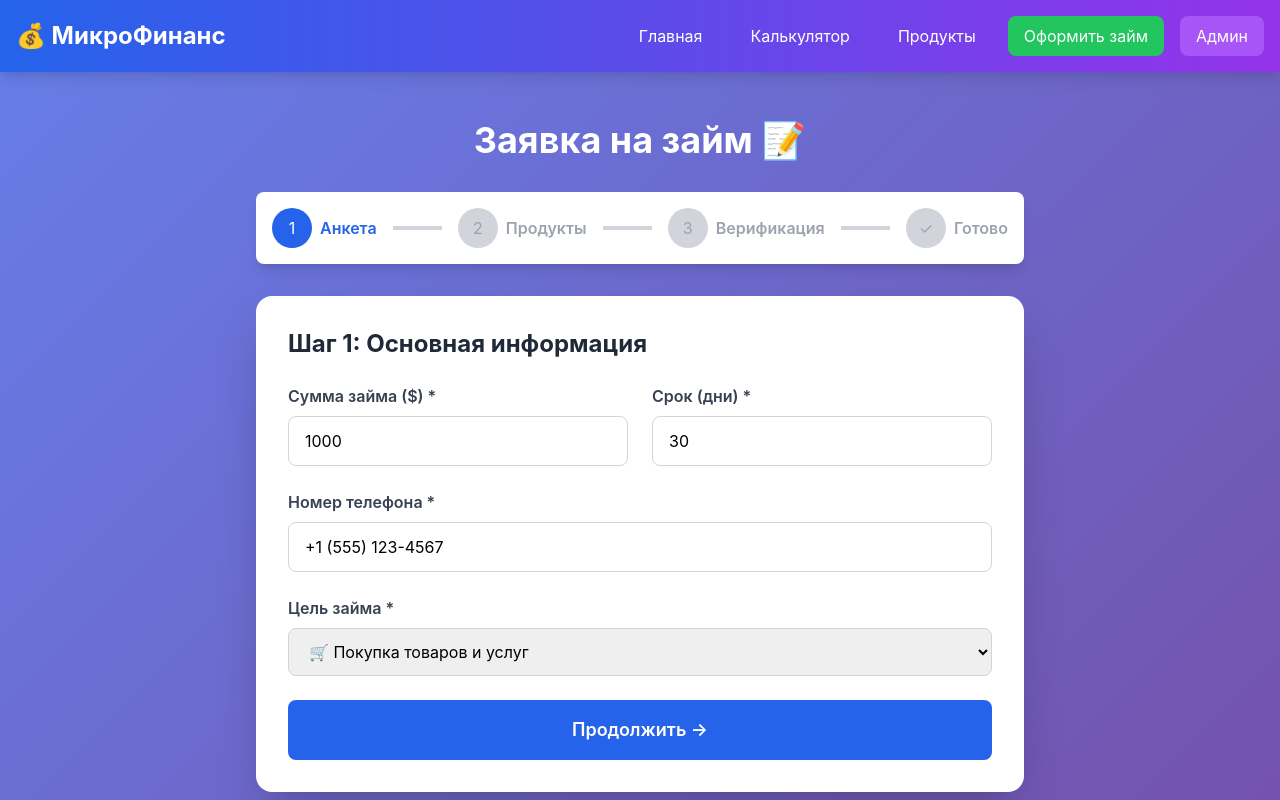
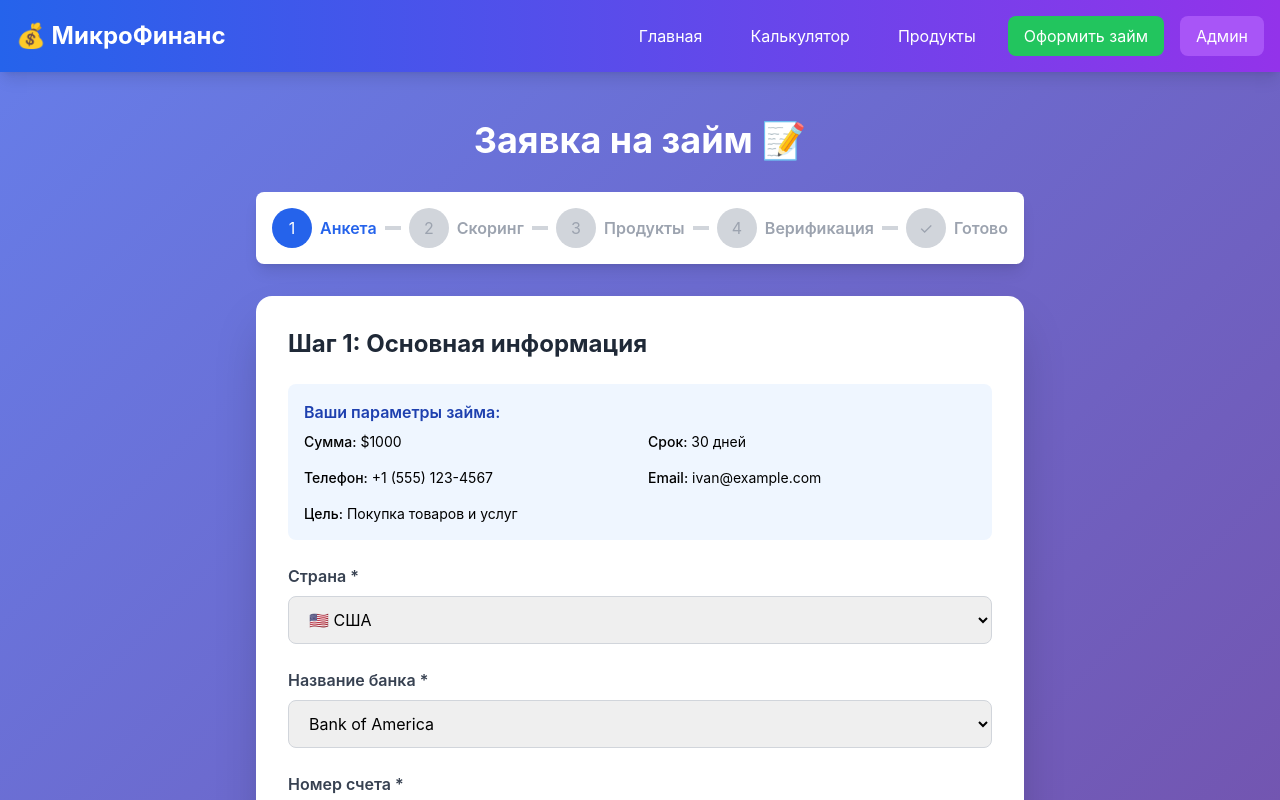
Before and after one commit to ioanngrigorev/microfinance-frontend, a React (Vite) app: page /application in a window 1280 px wide. Shown: the top 800 px of the page. Built offline with nearby package versions, Linux system fonts and the light colour scheme.

Commit message:
Simplify application form and add scoring page with 5-step flow

```diff
--- a/src/pages/ApplicationPage.jsx
+++ b/src/pages/ApplicationPage.jsx
@@ -261,6 +261,16 @@ function ApplicationPage() {
     setLoading(true)
 
     try {
+      // Переходим к скорингу
+      setStep(2)
+    } catch (error) {
+      setErrors({ submit: 'Ошибка при отправке заявки. Попробуйте позже.' })
+    } finally {
+      setLoading(false)
+    }
+  }
+
+  const handleScoringComplete = () => {
     // Моковые данные для демо
     const mockProducts = [
       {
@@ -293,17 +303,12 @@ function ApplicationPage() {
     ]
 
     setProducts(mockProducts)
-      setStep(2)
-    } catch (error) {
-      setErrors({ submit: 'Ошибка при отправке заявки. Попробуйте позже.' })
-    } finally {
-      setLoading(false)
-    }
+    setStep(3)
   }
 
   const handleProductSelect = (product) => {
     setSelectedProduct(product)
-    setStep(3)
+    setStep(4)
   }
 
   const validateStep3 = () => {
@@ -323,7 +328,7 @@ function ApplicationPage() {
     try {
       // Моковая отправка для демо
       setTimeout(() => {
-        setStep(4)
+        setStep(5)
         setLoading(false)
       }, 1000)
     } catch (error) {
@@ -348,26 +353,34 @@ function ApplicationPage() {
               </div>
               <span className="ml-2 font-semibold hidden md:inline">Анкета</span>
             </div>
-            <div className={`flex-1 h-1 mx-4 ${step >= 2 ? 'bg-blue-600' : 'bg-gray-300'}`}></div>
+            <div className={`flex-1 h-1 mx-2 ${step >= 2 ? 'bg-blue-600' : 'bg-gray-300'}`}></div>
 
             <div className={`flex items-center ${step >= 2 ? 'text-blue-600' : 'text-gray-400'}`}>
               <div className={`w-10 h-10 rounded-full flex items-center justify-center ${step >= 2 ? 'bg-blue-600 text-white' : 'bg-gray-300'}`}>
                 2
               </div>
-              <span className="ml-2 font-semibold hidden md:inline">Продукты</span>
+              <span className="ml-2 font-semibold hidden md:inline">Скоринг</span>
             </div>
-            <div className={`flex-1 h-1 mx-4 ${step >= 3 ? 'bg-blue-600' : 'bg-gray-300'}`}></div>
+            <div className={`flex-1 h-1 mx-2 ${step >= 3 ? 'bg-blue-600' : 'bg-gray-300'}`}></div>
 
             <div className={`flex items-center ${step >= 3 ? 'text-blue-600' : 'text-gray-400'}`}>
               <div className={`w-10 h-10 rounded-full flex items-center justify-center ${step >= 3 ? 'bg-blue-600 text-white' : 'bg-gray-300'}`}>
                 3
               </div>
+              <span className="ml-2 font-semibold hidden md:inline">Продукты</span>
+            </div>
+            <div className={`flex-1 h-1 mx-2 ${step >= 4 ? 'bg-blue-600' : 'bg-gray-300'}`}></div>
+
+            <div className={`flex items-center ${step >= 4 ? 'text-blue-600' : 'text-gray-400'}`}>
+              <div className={`w-10 h-10 rounded-full flex items-center justify-center ${step >= 4 ? 'bg-blue-600 text-white' : 'bg-gray-300'}`}>
+                4
+              </div>
               <span className="ml-2 font-semibold hidden md:inline">Верификация</span>
             </div>
-            <div className={`flex-1 h-1 mx-4 ${step >= 4 ? 'bg-blue-600' : 'bg-gray-300'}`}></div>
+            <div className={`flex-1 h-1 mx-2 ${step >= 5 ? 'bg-blue-600' : 'bg-gray-300'}`}></div>
 
-            <div className={`flex items-center ${step >= 4 ? 'text-green-600' : 'text-gray-400'}`}>
-              <div className={`w-10 h-10 rounded-full flex items-center justify-center ${step >= 4 ? 'bg-green-600 text-white' : 'bg-gray-300'}`}>
+            <div className={`flex items-center ${step >= 5 ? 'text-green-600' : 'text-gray-400'}`}>
+              <div className={`w-10 h-10 rounded-full flex items-center justify-center ${step >= 5 ? 'bg-green-600 text-white' : 'bg-gray-300'}`}>
                 ✓
               </div>
               <span className="ml-2 font-semibold hidden md:inline">Готово</span>
@@ -379,85 +392,74 @@ function ApplicationPage() {
         {step === 1 && (
           <div className="bg-white rounded-2xl shadow-2xl p-8">
             <h2 className="text-2xl font-bold text-gray-800 mb-6">Шаг 1: Основная информация</h2>
-            <form onSubmit={handleStep1Submit}>
-              <div className="grid grid-cols-1 md:grid-cols-2 gap-6 mb-6">
-                <div>
-                  <label className="block text-gray-700 font-semibold mb-2">
-                    Сумма займа ($) *
-                  </label>
-                  <input
-                    type="number"
-                    name="amount"
-                    value={formData.amount}
-                    onChange={handleChange}
-                    min="10"
-                    max="10000"
-                    className={`w-full px-4 py-3 border rounded-lg focus:ring-2 focus:ring-blue-500 ${errors.amount ? 'border-red-500' : 'border-gray-300'}`}
-                    required
-                  />
-                  {errors.amount && <p className="text-red-500 text-sm mt-1">{errors.amount}</p>}
+
+            {/* Отображение данных из калькулятора */}
+            <div className="bg-blue-50 rounded-lg p-4 mb-6">
+              <h4 className="font-semibold text-blue-800 mb-2">Ваши параметры займа:</h4>
+              <div className="grid grid-cols-2 gap-4 text-sm">
+                <div><span className="font-medium">Сумма:</span> ${formData.amount}</div>
+                <div><span className="font-medium">Срок:</span> {formData.termDays} дней</div>
+                <div><span className="font-medium">Телефон:</span> {formData.phoneNumber}</div>
+                <div><span className="font-medium">Email:</span> {formData.email}</div>
+                <div className="col-span-2"><span className="font-medium">Цель:</span> {formData.loanPurpose}</div>
+              </div>
             </div>
 
-                <div>
+            <form onSubmit={handleStep1Submit}>
+              <div className="mb-6">
                 <label className="block text-gray-700 font-semibold mb-2">
-                    Срок (дни) *
+                  Страна *
                 </label>
-                  <input
-                    type="number"
-                    name="termDays"
-                    value={formData.termDays}
-                    onChange={handleChange}
-                    min="1"
-                    max="365"
-                    className={`w-full px-4 py-3 border rounded-lg focus:ring-2 focus:ring-blue-500 ${errors.termDays ? 'border-red-500' : 'border-gray-300'}`}
+                <select
+                  name="country"
+                  value={formData.country}
+                  onChange={handleCountryChange}
+                  className={`w-full px-4 py-3 border rounded-lg focus:ring-2 focus:ring-blue-500 ${errors.country ? 'border-red-500' : 'border-gray-300'}`}
                   required
-                  />
-                  {errors.termDays && <p className="text-red-500 text-sm mt-1">{errors.termDays}</p>}
-                </div>
+                >
+                  {Object.entries(countriesAndBanks).map(([code, data]) => (
+                    <option key={code} value={code}>
+                      {data.name}
+                    </option>
+                  ))}
+                </select>
+                {errors.country && <p className="text-red-500 text-sm mt-1">{errors.country}</p>}
               </div>
 
               <div className="mb-6">
                 <label className="block text-gray-700 font-semibold mb-2">
-                  Номер телефона *
+                  Название банка *
                 </label>
-                <input
-                  type="tel"
-                  name="phoneNumber"
-                  value={formData.phoneNumber}
+                <select
+                  name="bankName"
+                  value={formData.bankName}
                   onChange={handleChange}
-                  placeholder="+1 (555) 123-4567"
-                  className={`w-full px-4 py-3 border rounded-lg focus:ring-2 focus:ring-blue-500 ${errors.phoneNumber ? 'border-red-500' : 'border-gray-300'}`}
+                  className={`w-full px-4 py-3 border rounded-lg focus:ring-2 focus:ring-blue-500 ${errors.bankName ? 'border-red-500' : 'border-gray-300'}`}
                   required
-                />
-                {errors.phoneNumber && <p className="text-red-500 text-sm mt-1">{errors.phoneNumber}</p>}
+                >
+                  {countriesAndBanks[formData.country]?.banks.map((bank, index) => (
+                    <option key={index} value={bank}>
+                      {bank}
+                    </option>
+                  ))}
+                </select>
+                {errors.bankName && <p className="text-red-500 text-sm mt-1">{errors.bankName}</p>}
               </div>
 
               <div className="mb-6">
                 <label className="block text-gray-700 font-semibold mb-2">
-                  Цель займа *
+                  Номер счета *
                 </label>
-                <select
-                  name="loanPurpose"
-                  value={formData.loanPurpose}
+                <input
+                  type="text"
+                  name="accountNumber"
+                  value={formData.accountNumber}
                   onChange={handleChange}
-                  className={`w-full px-4 py-3 border rounded-lg focus:ring-2 focus:ring-blue-500 ${errors.loanPurpose ? 'border-red-500' : 'border-gray-300'}`}
+                  placeholder="Введите номер банковского счета"
+                  className={`w-full px-4 py-3 border rounded-lg focus:ring-2 focus:ring-blue-500 ${errors.accountNumber ? 'border-red-500' : 'border-gray-300'}`}
                   required
-                >
-                  <option value="">Выберите цель займа</option>
-                  <option value="Покупка товаров и услуг">🛒 Покупка товаров и услуг</option>
-                  <option value="Медицинские расходы">🏥 Медицинские расходы</option>
-                  <option value="Образование">🎓 Образование</option>
-                  <option value="Ремонт дома/квартиры">🏠 Ремонт дома/квартиры</option>
-                  <option value="Покупка автомобиля">🚗 Покупка автомобиля</option>
-                  <option value="Свадьба">💒 Свадьба</option>
-                  <option value="Отпуск/путешествие">✈️ Отпуск/путешествие</option>
-                  <option value="Бизнес-нужды">💼 Бизнес-нужды</option>
-                  <option value="Погашение других долгов">💳 Погашение других долгов</option>
-                  <option value="Непредвиденные расходы">⚡ Непредвиденные расходы</option>
-                  <option value="Покупка техники">📱 Покупка техники</option>
-                  <option value="Другое">📝 Другое</option>
-                </select>
-                {errors.loanPurpose && <p className="text-red-500 text-sm mt-1">{errors.loanPurpose}</p>}
+                />
+                {errors.accountNumber && <p className="text-red-500 text-sm mt-1">{errors.accountNumber}</p>}
               </div>
 
               {errors.submit && (
@@ -471,16 +473,73 @@ function ApplicationPage() {
                 disabled={loading}
                 className="w-full bg-blue-600 hover:bg-blue-700 text-white py-4 rounded-lg text-lg font-semibold transition disabled:opacity-50"
               >
-                {loading ? 'Обработка...' : 'Продолжить →'}
+                {loading ? 'Отправка на рассмотрение...' : 'Отправить на рассмотрение →'}
               </button>
             </form>
           </div>
         )}
 
-        {/* Step 2: Выбор продукта */}
+        {/* Step 2: Скоринг */}
         {step === 2 && (
+          <div className="bg-white rounded-2xl shadow-2xl p-8 text-center">
+            <div className="mb-8">
+              <div className="text-6xl mb-4">🔍</div>
+              <h2 className="text-3xl font-bold text-gray-800 mb-4">Анализ вашей заявки</h2>
+              <p className="text-gray-600 text-lg">
+                Мы анализируем ваши данные и подбираем оптимальные условия займа...
+              </p>
+            </div>
+
+            <div className="bg-blue-50 rounded-lg p-6 mb-8">
+              <h3 className="text-xl font-semibold text-blue-800 mb-4">Проверяем:</h3>
+              <div className="grid grid-cols-1 md:grid-cols-3 gap-4 text-sm">
+                <div className="flex items-center">
+                  <div className="w-3 h-3 bg-green-500 rounded-full mr-2"></div>
+                  <span>Кредитная история</span>
+                </div>
+                <div className="flex items-center">
+                  <div className="w-3 h-3 bg-green-500 rounded-full mr-2"></div>
+                  <span>Доходы и расходы</span>
+                </div>
+                <div className="flex items-center">
+                  <div className="w-3 h-3 bg-green-500 rounded-full mr-2"></div>
+                  <span>Банковские данные</span>
+                </div>
+                <div className="flex items-center">
+                  <div className="w-3 h-3 bg-green-500 rounded-full mr-2"></div>
+                  <span>Скоринг-модель</span>
+                </div>
+                <div className="flex items-center">
+                  <div className="w-3 h-3 bg-green-500 rounded-full mr-2"></div>
+                  <span>Риск-анализ</span>
+                </div>
+                <div className="flex items-center">
+                  <div className="w-3 h-3 bg-green-500 rounded-full mr-2"></div>
+                  <span>Подбор продуктов</span>
+                </div>
+              </div>
+            </div>
+
+            <div className="mb-8">
+              <div className="bg-gray-200 rounded-full h-3 mb-4">
+                <div className="bg-blue-600 h-3 rounded-full animate-pulse" style={{width: '75%'}}></div>
+              </div>
+              <p className="text-gray-600">Анализ завершен на 75%</p>
+            </div>
+
+            <button
+              onClick={handleScoringComplete}
+              className="bg-green-600 hover:bg-green-700 text-white py-3 px-8 rounded-lg text-lg font-semibold transition"
+            >
+              Продолжить к продуктам →
+            </button>
+          </div>
+        )}
+
+        {/* Step 3: Выбор продукта */}
+        {step === 3 && (
           <div className="bg-white rounded-2xl shadow-2xl p-8">
-            <h2 className="text-2xl font-bold text-gray-800 mb-6">Шаг 2: Выберите продукт</h2>
+            <h2 className="text-2xl font-bold text-gray-800 mb-6">Шаг 3: Выберите продукт</h2>
             <p className="text-gray-600 mb-6">На основе вашей заявки мы подобрали следующие варианты:</p>
 
             <div className="space-y-4">
@@ -521,10 +580,10 @@ function ApplicationPage() {
           </div>
         )}
 
-        {/* Step 3: Верификация */}
-        {step === 3 && (
+        {/* Step 4: Верификация */}
+        {step === 4 && (
           <div className="bg-white rounded-2xl shadow-2xl p-8">
-            <h2 className="text-2xl font-bold text-gray-800 mb-6">Шаг 3: Верификация счета</h2>
+            <h2 className="text-2xl font-bold text-gray-800 mb-6">Шаг 4: Верификация счета</h2>
             <div className="bg-yellow-50 border border-yellow-200 rounded-lg p-4 mb-6">
               <p className="text-yellow-800">
                 ⚠️ Для верификации вашего банковского счета с него будет списана сумма $1.
@@ -646,7 +705,7 @@ function ApplicationPage() {
               <div className="flex gap-4">
                 <button
                   type="button"
-                  onClick={() => setStep(2)}
+                  onClick={() => setStep(3)}
                   className="flex-1 bg-gray-300 hover:bg-gray-400 text-gray-800 py-4 rounded-lg font-semibold transition"
                 >
                   ← Назад
@@ -663,8 +722,8 @@ function ApplicationPage() {
           </div>
         )}
 
-        {/* Step 4: Успех */}
-        {step === 4 && (
+        {/* Step 5: Успех */}
+        {step === 5 && (
           <div className="bg-white rounded-2xl shadow-2xl p-8 text-center">
             <div className="text-6xl mb-6">🎉</div>
             <h2 className="text-3xl font-bold text-gray-800 mb-4">Заявка успешно отправлена!</h2>
```
Lines whose indentation alone changed are shown as unchanged.
